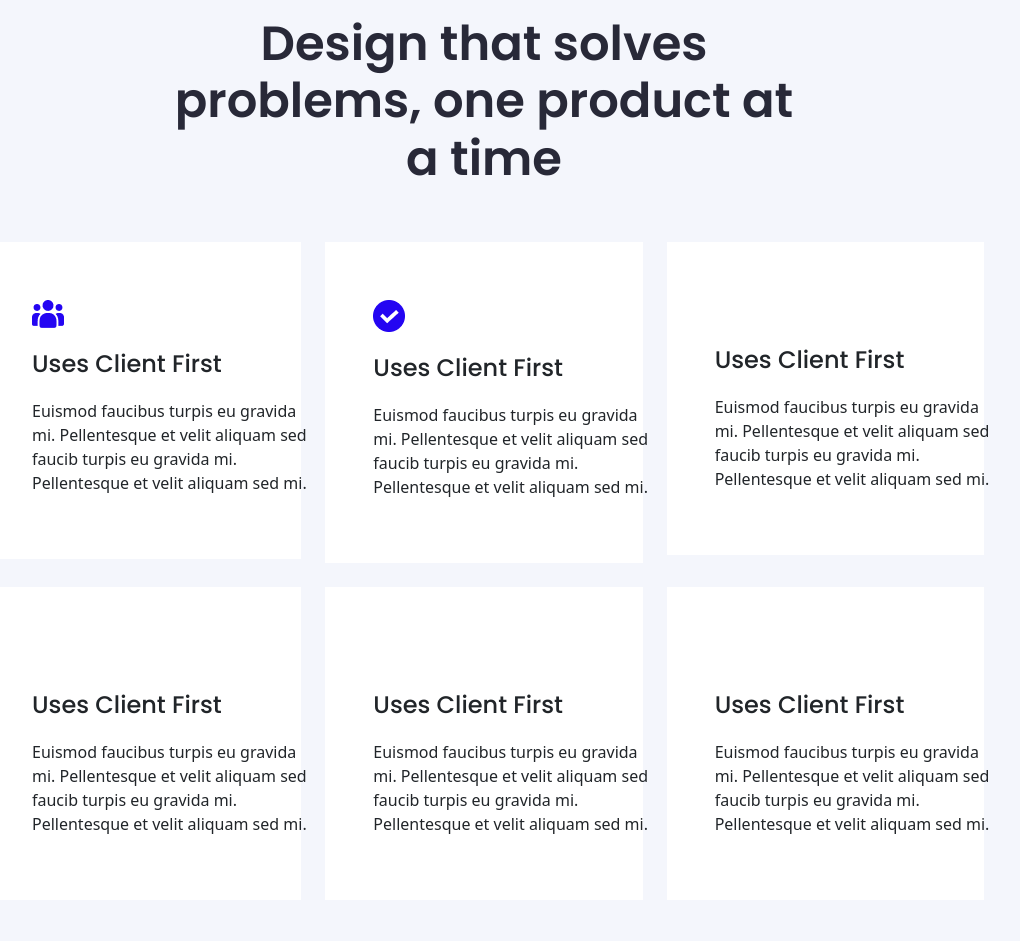
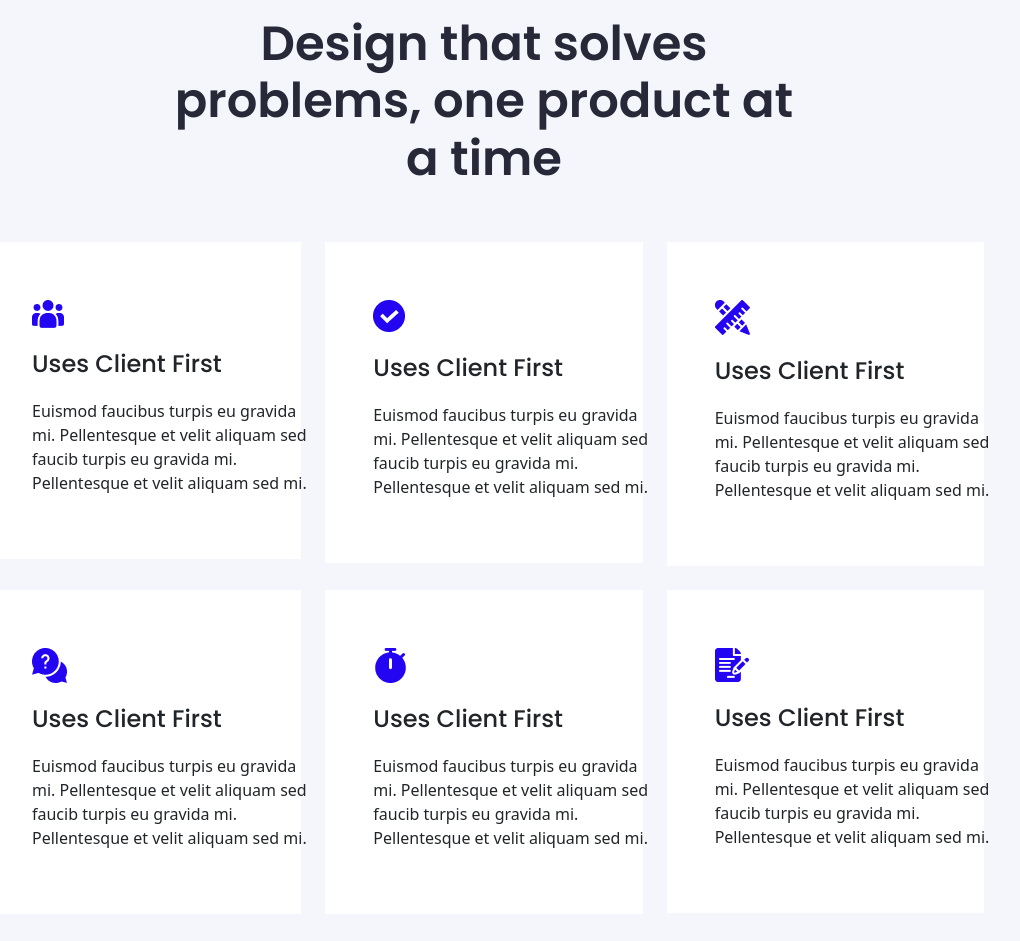
Before and after one commit to tahsinaltabib/second-project, a plain HTML site: page index.html in a window 1280 px wide. Shown: the part 2302-3243 px from the top of the page, without its empty margins (156-1176 px from the left). Drawn offline with Linux system fonts and the light colour scheme; the site is published under a folder, as on GitHub Pages, so addresses that start at the root find nothing.

Commit message:
img problem solve

```diff
--- a/index.html
+++ b/index.html
@@ -280,7 +280,7 @@
                     <div class="col-lg-4">
 
                         <div class="card-part">
-                            <img src="/images/Icon (2).png" alt="">
+                            <img src="./images/Icon (2).png" alt="">
                             <h3>Uses Client First</h3>
                             <p>Euismod faucibus turpis eu gravida mi. Pellentesque et velit aliquam sed faucib turpis eu
                                 gravida mi. Pellentesque et velit aliquam sed mi. </p>
@@ -290,7 +290,7 @@
                     <div class="col-lg-4">
 
                         <div class="card-part">
-                            <img src="/images/Icon (3).png" alt="">
+                            <img src="./images/Icon (3).png" alt="">
                             <h3>Uses Client First</h3>
                             <p>Euismod faucibus turpis eu gravida mi. Pellentesque et velit aliquam sed faucib turpis eu
                                 gravida mi. Pellentesque et velit aliquam sed mi. </p>
@@ -300,7 +300,7 @@
                     <div class="col-lg-4">
 
                         <div class="card-part">
-                            <img src="/images/Icon (4).png" alt="">
+                            <img src="./images/Icon (4).png" alt="">
                             <h3>Uses Client First</h3>
                             <p>Euismod faucibus turpis eu gravida mi. Pellentesque et velit aliquam sed faucib turpis eu
                                 gravida mi. Pellentesque et velit aliquam sed mi. </p>
@@ -310,7 +310,7 @@
                     <div class="col-lg-4">
 
                         <div class="card-part">
-                            <img src="/images/Icon (5).png" alt="">
+                            <img src="./images/Icon (5).png" alt="">
                             <h3>Uses Client First</h3>
                             <p>Euismod faucibus turpis eu gravida mi. Pellentesque et velit aliquam sed faucib turpis eu
                                 gravida mi. Pellentesque et velit aliquam sed mi. </p>
```
Also changed, not shown: css/responsive.css (added).
